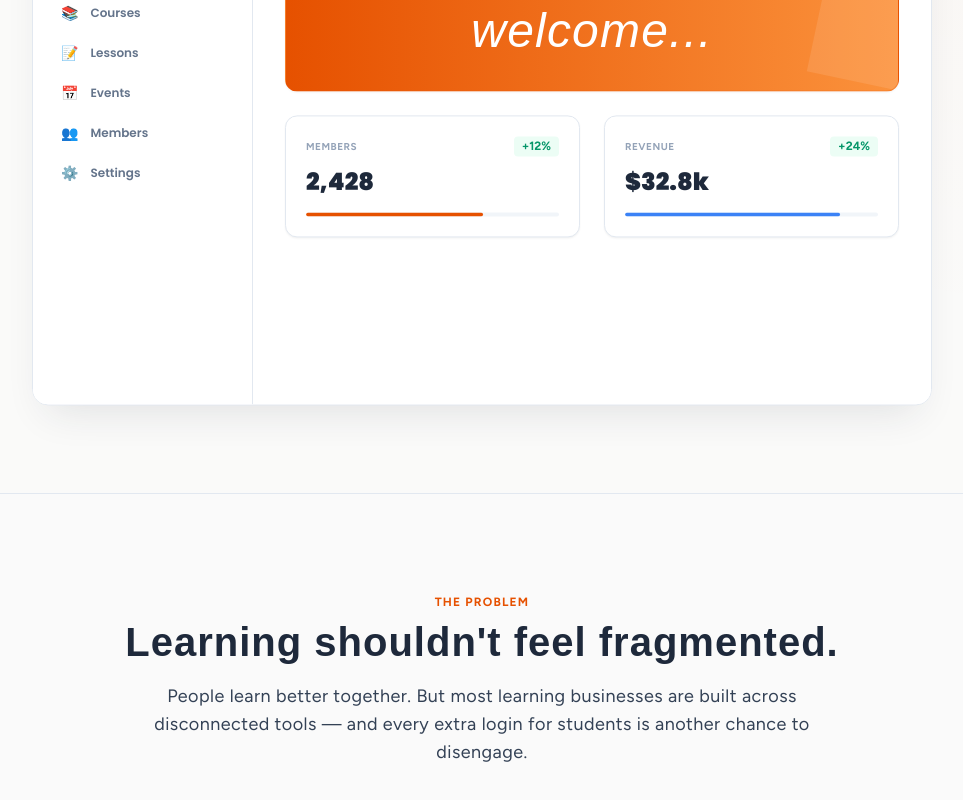
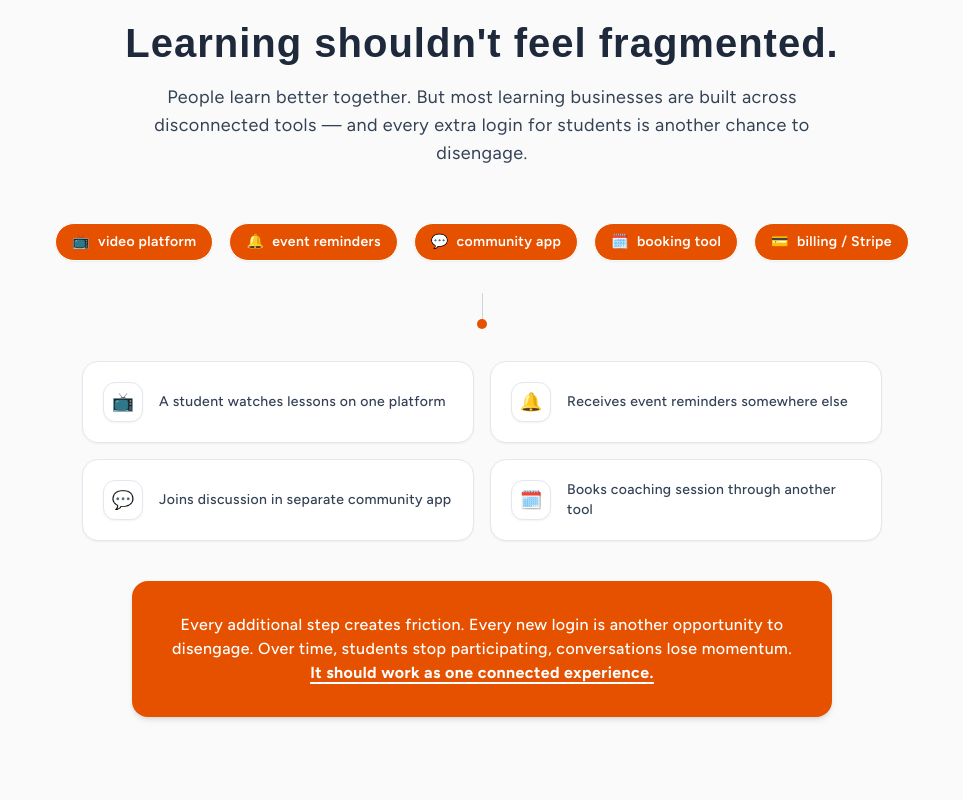
Before and after one commit to wave-mac/neo, a Next.js app: page / in a window 1280 px wide. Shown: the part 704-1504 px from the top of the page, without its empty margins (158-1121 px from the left). Built offline with nearby package versions, Linux system fonts and the light colour scheme; a web font is replaced by a local one.

Commit message:
chore: comment out hero dashboard mockup and remove 'the problem' header label

```diff
--- a/src/components/Problem/Problem.tsx
+++ b/src/components/Problem/Problem.tsx
@@ -21,7 +21,6 @@ export default function Problem() {
       <div className="max-w-7xl mx-auto px-4 sm:px-6 text-center">
         {/* Section Header */}
         <div className="mb-14">
-          <span className="text-xs font-bold text-primary uppercase tracking-widest block mb-3">THE PROBLEM</span>
           <h2 className="font-museo text-3xl sm:text-4xl md:text-[40px] leading-snug font-extrabold text-dark mb-5 tracking-wide">
             Learning shouldn&apos;t feel fragmented.
           </h2>
```
Also changed, not shown: src/components/Hero/Hero.tsx (+2 -8 lines).
